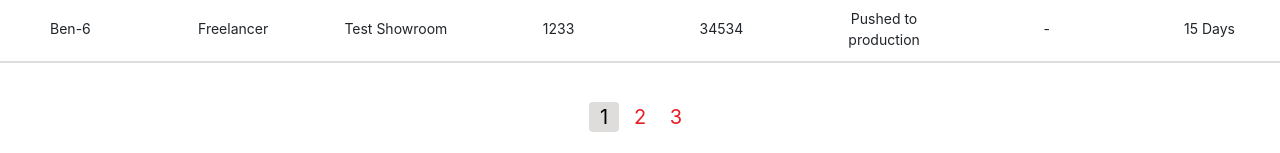
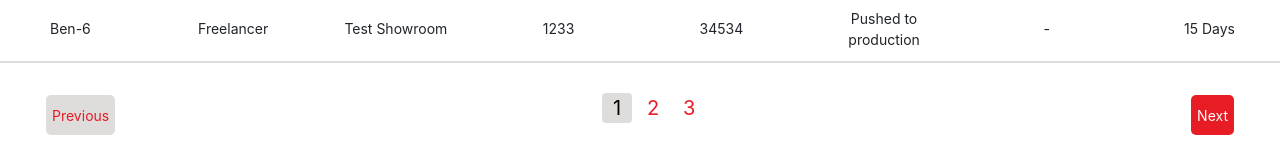
Before and after one commit to Harsh-Homelane/react-dashboard, a React (Create React App) app: page / in a window 1280 px wide. Shown: the part 645-798 px from the top of the page. Built offline with nearby package versions, Linux system fonts and the light colour scheme.

Commit message:
previos and next button added in pagenation

```diff
--- a/src/App.css
+++ b/src/App.css
@@ -2,7 +2,7 @@
     text-align: center;
 }
 
-.header{
+.header {
     background-color: white;
 }
 
@@ -44,6 +44,16 @@
     color: white;
 }
 
+.btn-next {
+    height: 40px;
+    border: none;
+    margin: 5px 10px 0 10px;
+    border-radius: 5px;
+    background-color: #e71c24;
+    color: white;
+    margin-right: 30px;
+}
+
 .btn-apply:active {
     border: none;
 }
@@ -56,6 +66,16 @@
     border-radius: 5px;
     color: #e71c24;
     background-color: white;
+}
+
+.btn-previous {
+    height: 40px;
+    margin: 5px 10px 0 10px;
+    border-radius: 5px;
+    color: #e71c24;
+    background-color: #dfdcdc;
+    border: none;
+    margin-left: 30px;
 }
 
 .filter-down-space {
--- a/src/Components/DataBody/Table.js
+++ b/src/Components/DataBody/Table.js
@@ -71,6 +71,20 @@ export default class Table extends Component {
             this.setState({ pageCount: pageNumber - 1 });
         }
     };
+    next = () => {
+        if (this.state.pageCount < this.state.page.length) {
+            this.setState((prevState) => ({
+                pageCount: prevState.pageCount + 1,
+            }));
+        }
+    };
+    previous = () => {
+        if (this.state.pageCount > 0) {
+            this.setState((prevState) => ({
+                pageCount: prevState.pageCount - 1,
+            }));
+        }
+    };
     render() {
         return (
             <div className="table">
@@ -123,7 +137,17 @@ export default class Table extends Component {
                             />
                         )
                 )}
-                <div className="d-flex justify-content-center w-100 fixed-bottom footer-pages">
+                <div className="d-flex justify-content-between w-100 fixed-bottom footer-pages">
+                    {this.state.page.length !== 1 && (
+                        <button
+                            onClick={this.previous}
+                            className="btn-previous"
+                        >
+                            Previous
+                        </button>
+                    )}
+
+                    <div className="d-flex">
                         {this.state.page.length !== 1 &&
                             this.state.page.map((element) =>
                                 element === this.state.pageCount + 1 ? (
@@ -141,6 +165,13 @@ export default class Table extends Component {
                                 )
                             )}
                     </div>
+                    {this.state.page.length !== 1 && (
+                        <button onClick={this.next} className="btn-next">
+                            Next
+                        </button>
+                    )}
+                </div>
+
                 {/* <TableColumns /> */}
             </div>
         );
```
Lines whose indentation alone changed are shown as unchanged.
